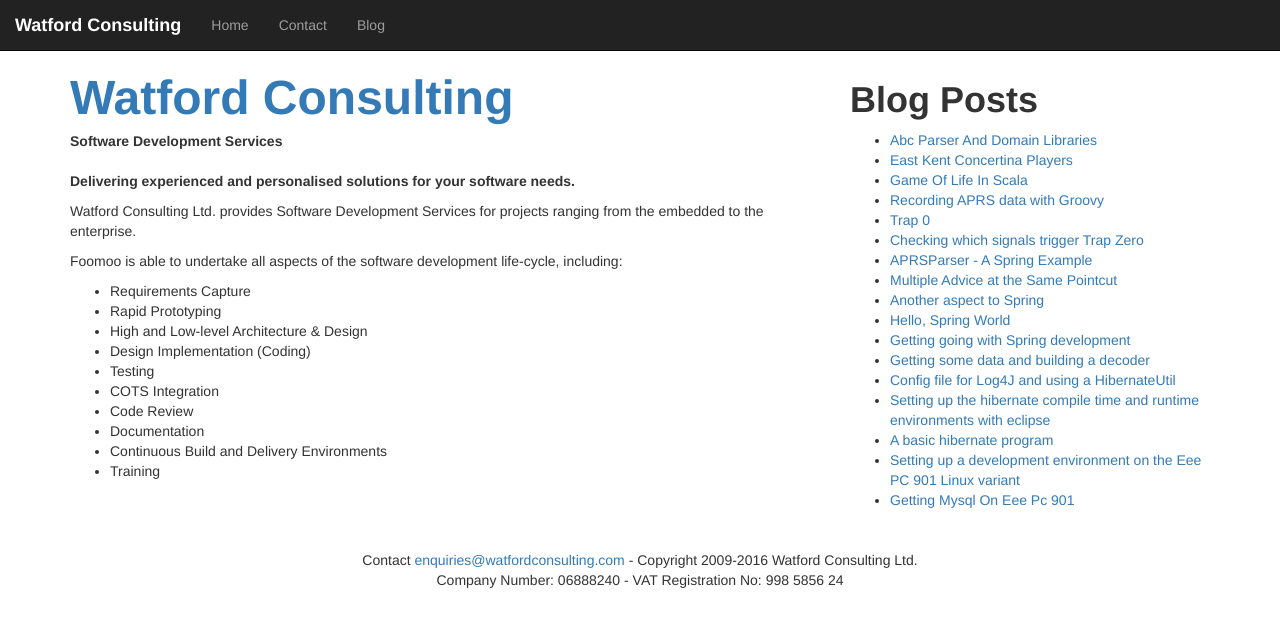
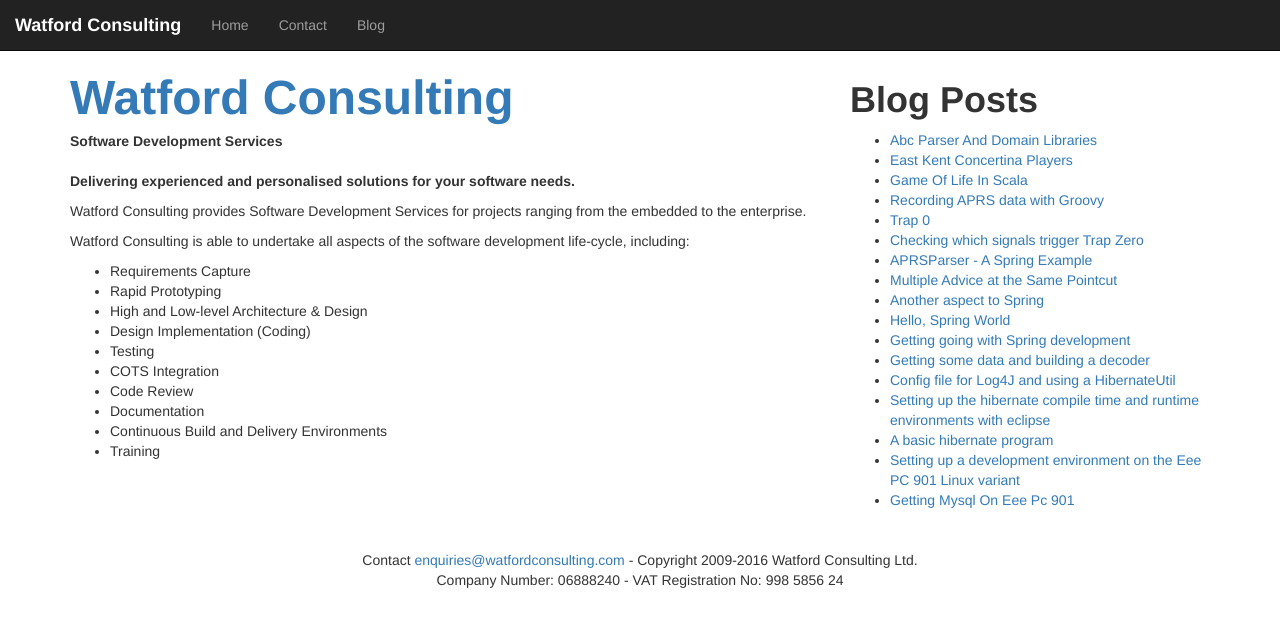
Before and after one commit to danwatford/danwatford.github.io, a Jekyll site: the page built from index.md, in a window 1280 px wide. Shown: the top 627 px of the page. Built offline with Jekyll 4.4.1, drawn with Linux system fonts in a browser that asks for light colours.

```diff
--- a/index.md
+++ b/index.md
@@ -5,9 +5,9 @@
 
 **Delivering experienced and personalised solutions for your software needs.**
 
-Watford Consulting Ltd. provides Software Development Services for projects ranging from the embedded to the enterprise.
+Watford Consulting provides Software Development Services for projects ranging from the embedded to the enterprise.
 
-Foomoo is able to undertake all aspects of the software development life-cycle, including:
+Watford Consulting is able to undertake all aspects of the software development life-cycle, including:
 <ul>
 <li>Requirements Capture</li>
 <li>Rapid Prototyping</li>
```
